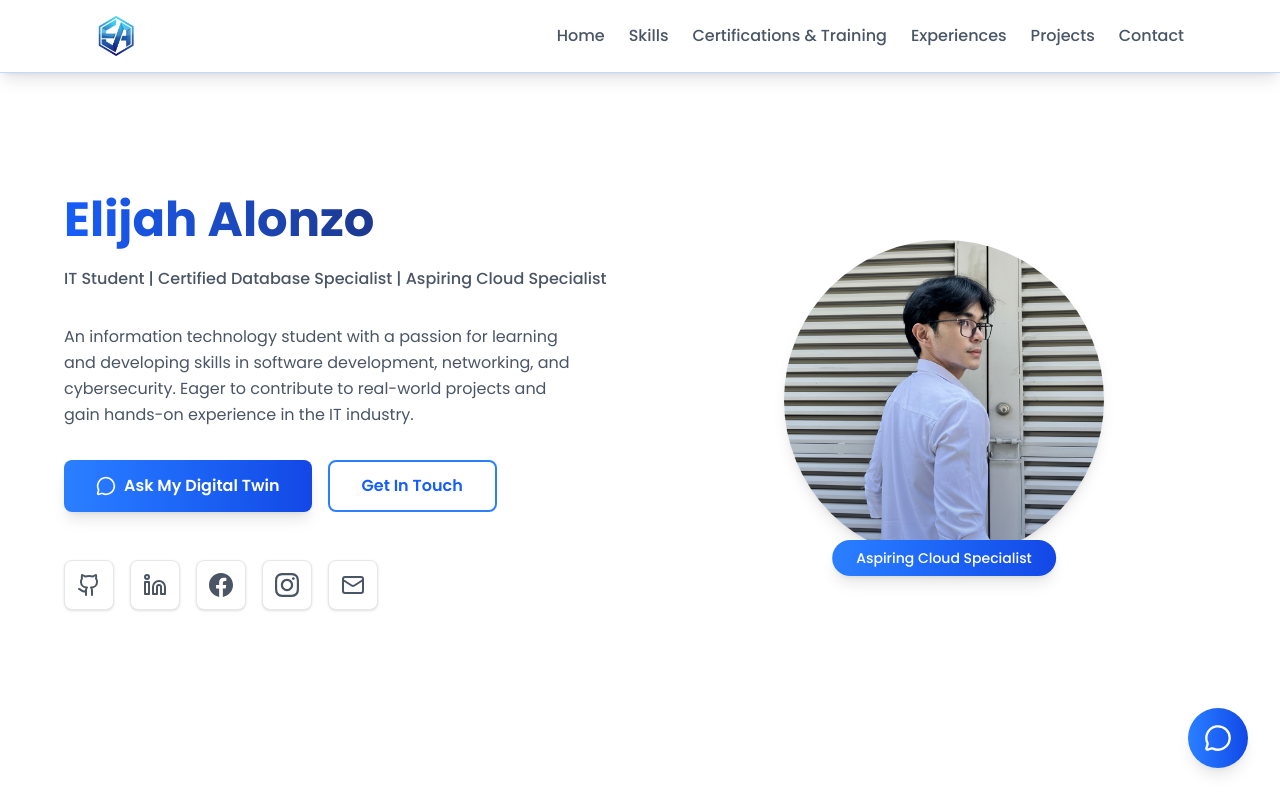
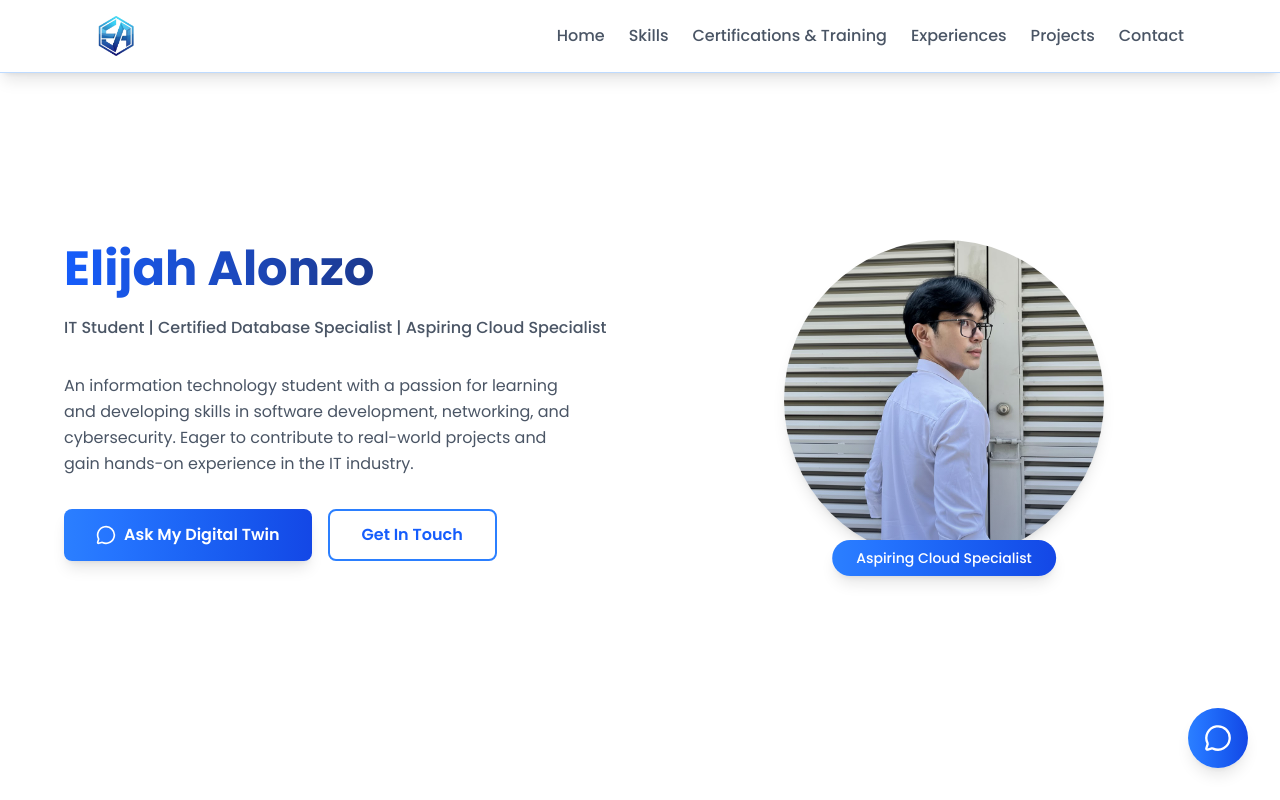
Before and after one commit to elijah-alonzo/elijah-alonzo, a Next.js app: page / in a window 1280 px wide. Shown: the top 800 px of the page. Built offline with nearby package versions, Linux system fonts and the light colour scheme.

Commit message:
remove social links

```diff
--- a/app/components/home-section.tsx
+++ b/app/components/home-section.tsx
@@ -1,4 +1,3 @@
-import SocialLinks from "./social-links";
 import { MessageCircle } from "lucide-react";
 
 interface HeroSectionProps {
@@ -55,9 +54,6 @@ export default function HeroSection({
                 Get In Touch
               </a>
             </div>
-
-            {/* Social Links */}
-            <SocialLinks />
           </div>
 
           {/* Right Side - Profile Image */}
--- a/app/components/social-links.tsx
+++ /dev/null
@@ -1,64 +0,0 @@
-import { Github, Linkedin, Mail } from "lucide-react";
-
-export default function SocialLinks() {
-  return (
-    <div className="flex gap-4 pt-4">
-      <a
-        href="https://github.com/elijah-alonzo"
-        target="_blank"
-        rel="noopener noreferrer"
-        className="p-3 bg-white hover:bg-blue-50 border border-gray-200 hover:border-blue-300 rounded-lg text-gray-600 hover:text-blue-600 shadow-sm hover:shadow-md transition"
-      >
-        <Github size={24} />
-      </a>
-      <a
-        href="https://linkedin.com/in/elijah-alonzo"
-        target="_blank"
-        rel="noopener noreferrer"
-        className="p-3 bg-white hover:bg-blue-50 border border-gray-200 hover:border-blue-300 rounded-lg text-gray-600 hover:text-blue-600 shadow-sm hover:shadow-md transition"
-      >
-        <Linkedin size={24} />
-      </a>
-      <a
-        href="https://www.facebook.com/share/1B6SvsQLH2/?mibextid=wwXIfr"
-        target="_blank"
-        rel="noopener noreferrer"
-        className="p-3 bg-white hover:bg-blue-50 border border-gray-200 hover:border-blue-300 rounded-lg text-gray-600 hover:text-blue-600 shadow-sm hover:shadow-md transition"
-        title="Facebook: Elijah Alonzo"
-      >
-        <svg
-          xmlns="http://www.w3.org/2000/svg"
-          width="24"
-          height="24"
-          viewBox="0 0 24 24"
-          fill="currentColor"
-        >
-          <path d="M24 12.073c0-6.627-5.373-12-12-12s-12 5.373-12 12c0 5.99 4.388 10.954 10.125 11.854v-8.385H7.078v-3.47h3.047V9.43c0-3.007 1.792-4.669 4.533-4.669 1.312 0 2.686.235 2.686.235v2.953H15.83c-1.491 0-1.956.925-1.956 1.874v2.25h3.328l-.532 3.47h-2.796v8.385C19.612 23.027 24 18.062 24 12.073z" />
-        </svg>
-      </a>
-      <a
-        href="https://www.instagram.com/eljhalnz/"
-        target="_blank"
-        rel="noopener noreferrer"
-        className="p-3 bg-white hover:bg-blue-50 border border-gray-200 hover:border-blue-300 rounded-lg text-gray-600 hover:text-blue-600 shadow-sm hover:shadow-md transition"
-        title="Instagram: @eljhalnz"
-      >
-        <svg
-          xmlns="http://www.w3.org/2000/svg"
-          width="24"
-          height="24"
-          viewBox="0 0 24 24"
-          fill="currentColor"
-        >
-          <path d="M12 2.163c3.204 0 3.584.012 4.85.07 3.252.148 4.771 1.691 4.919 4.919.058 1.265.069 1.645.069 4.849 0 3.205-.012 3.584-.069 4.849-.149 3.225-1.664 4.771-4.919 4.919-1.266.058-1.644.07-4.85.07-3.204 0-3.584-.012-4.849-.07-3.26-.149-4.771-1.699-4.919-4.92-.058-1.265-.07-1.644-.07-4.849 0-3.204.013-3.583.07-4.849.149-3.227 1.664-4.771 4.919-4.919 1.266-.057 1.645-.069 4.849-.069zm0-2.163c-3.259 0-3.667.014-4.947.072-4.358.2-6.78 2.618-6.98 6.98-.059 1.281-.073 1.689-.073 4.948 0 3.259.014 3.668.072 4.948.2 4.358 2.618 6.78 6.98 6.98 1.281.058 1.689.072 4.948.072 3.259 0 3.668-.014 4.948-.072 4.354-.2 6.782-2.618 6.979-6.98.059-1.28.073-1.689.073-4.948 0-3.259-.014-3.667-.072-4.947-.196-4.354-2.617-6.78-6.979-6.98-1.281-.059-1.69-.073-4.949-.073zm0 5.838c-3.403 0-6.162 2.759-6.162 6.162s2.759 6.163 6.162 6.163 6.162-2.759 6.162-6.163c0-3.403-2.759-6.162-6.162-6.162zm0 10.162c-2.209 0-4-1.79-4-4 0-2.209 1.791-4 4-4s4 1.791 4 4c0 2.21-1.791 4-4 4zm6.406-11.845c-.796 0-1.441.645-1.441 1.44s.645 1.44 1.441 1.44c.795 0 1.439-.645 1.439-1.44s-.644-1.44-1.439-1.44z" />
-        </svg>
-      </a>
-      <a
-        href="mailto:elijahalonzo.me@gmail.com"
-        className="p-3 bg-white hover:bg-blue-50 border border-gray-200 hover:border-blue-300 rounded-lg text-gray-600 hover:text-blue-600 shadow-sm hover:shadow-md transition"
-      >
-        <Mail size={24} />
-      </a>
-    </div>
-  );
-}
--- a/app/page.tsx
+++ b/app/page.tsx
@@ -15,7 +15,6 @@ import {
   Video,
 } from "lucide-react";
 import Chat from "./components/chat";
-import SocialLinks from "./components/social-links";
 import NavigationBar from "./components/navigation-bar";
 import HomeSection from "./components/home-section";
 import SkillsSection from "./components/skills-section";
```
